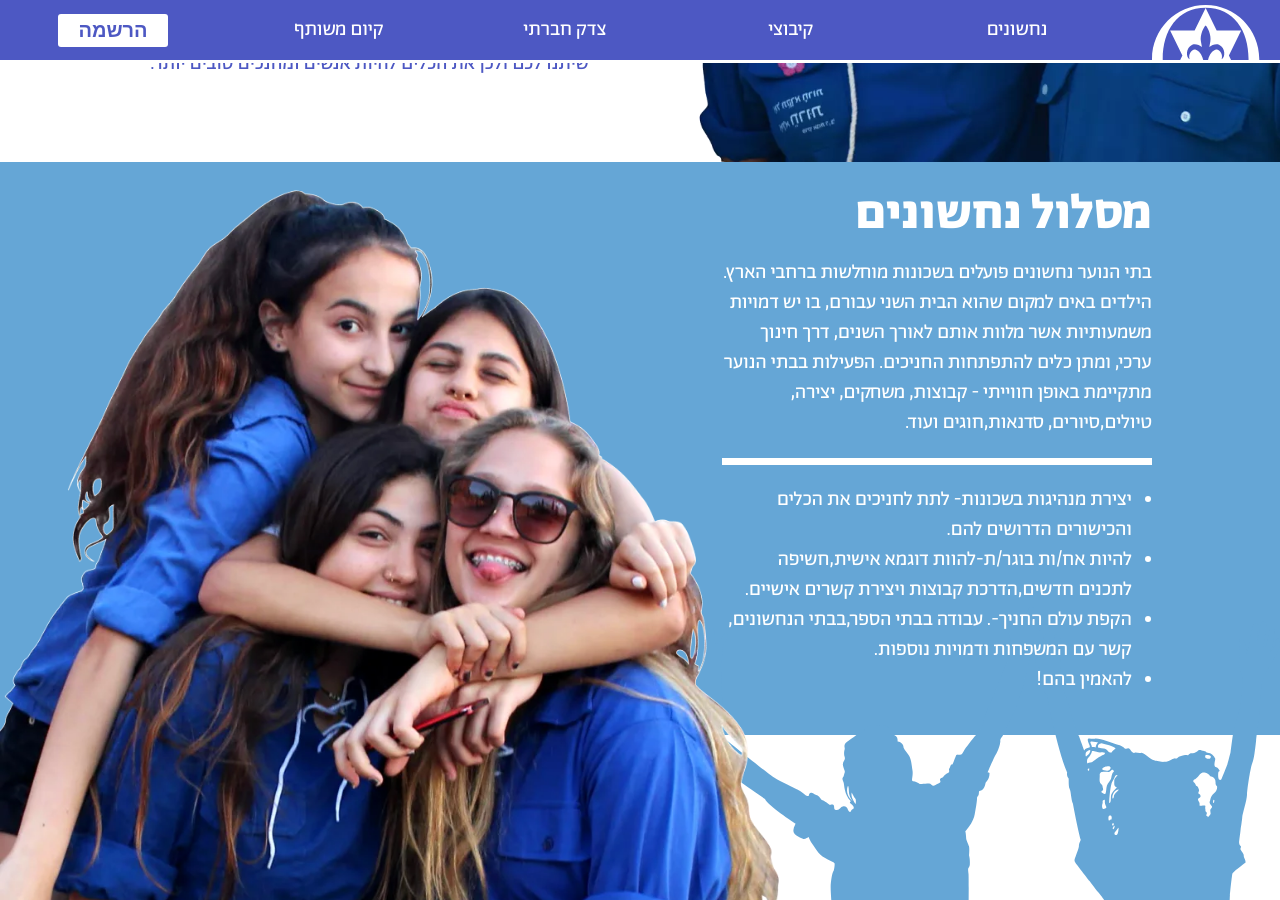
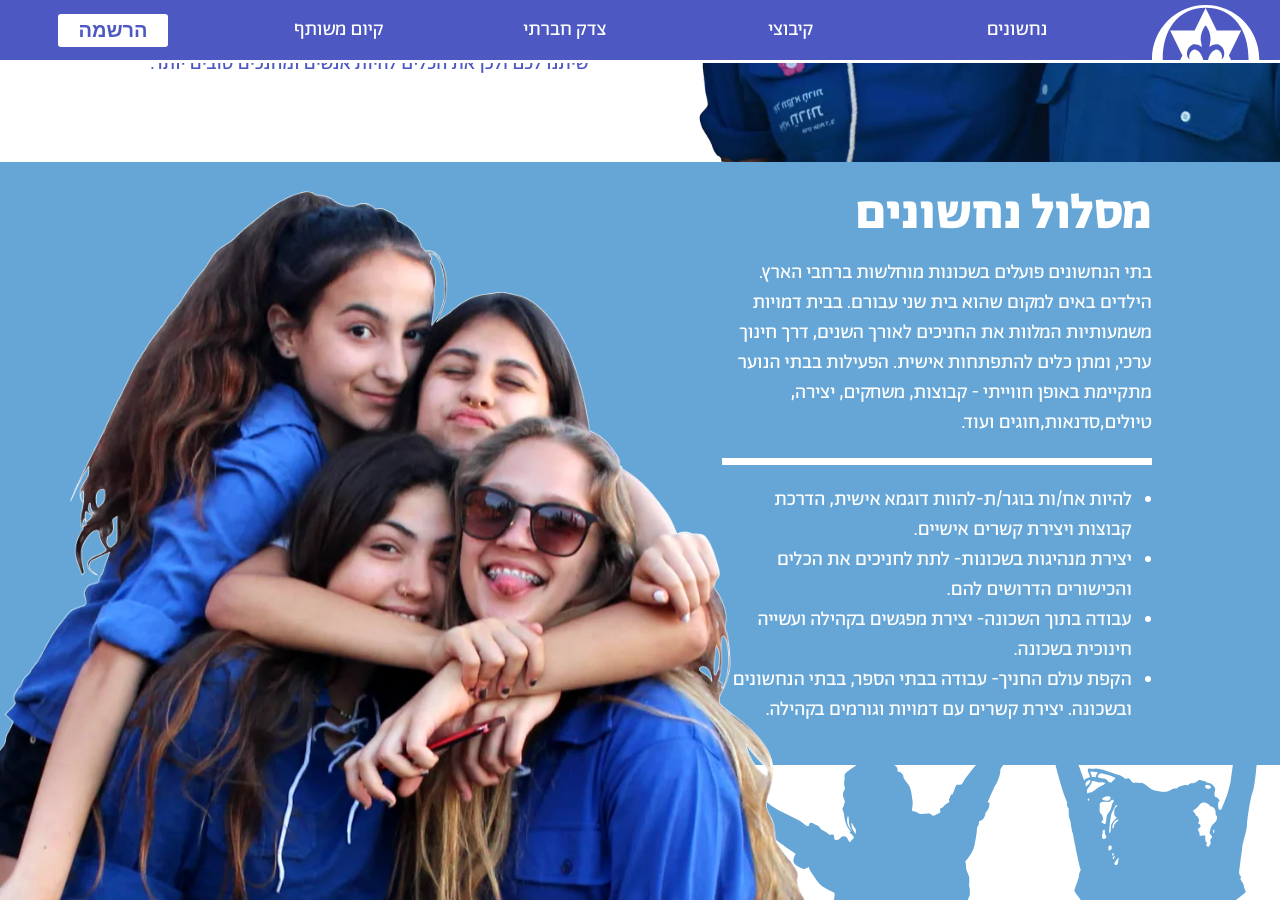
Before and after one commit to thecodecircle/maslulim, a Jekyll site: the page built from index.html, in a window 1280 px wide and 900 px high, scrolled down 1458 px. Built offline with Jekyll 4.4.1, drawn with Linux system fonts in a browser that asks for light colours; some of the changed text lies outside the part shown.

Commit message:
changes from elinor

```diff
--- a/_includes/about.html
+++ b/_includes/about.html
@@ -4,9 +4,9 @@
 		<p data-scroll="90" class="enter-right"><strong>
 				"במקום להילחם בחושך, עלינו להגביר את האור" (א. ד. גורדון)
 			</strong><br>
-			בשומר הצעיר אנחנו מגבירים ומגבירות את האור כבר יותר מ 100 שנה!
-			אנחנו מאמינים שיכולה להיות כאן חברה צודקת ושוויונית, שבה לכולם יש מקום.
-			בואו לעורר השראה ולהיות דמויות משמעותיות עבור בני ובנות נוער ולעשות חינוך ערכי לתפיסת עולם של צדק, שוויון ואמונה באדם.
+			בשומר הצעיר אנחנו מגבירים ומגבירות את האור כבר יותר מ 100 שנה! אנחנו מאמינים שיכולה להיות כאן חברה צודקת ושוויונית, שבה לכולם יש מקום. בואו למקום שבו אפשר לחלום בגדול, לעורר השראה ולהיות דמויות משמעותיות עבור בני ובנות נוער.
+*בואו להיות מי שאתם ולעשות חינוך ערכי לתפיסת עולם של צדק, שוויון ואמונה באדם.*
+
 		</p>
 		<hr>
 
--- a/_includes/contact.html
+++ b/_includes/contact.html
@@ -46,10 +46,10 @@
 					<label for="entry.1846822510">טלפון</label>
 					<input type="number" name="entry.1846822510" value="" required>
 				</div>
-				<div class="mail">
+				<!-- <div class="mail">
 					<label for="email">מייל</label>
 					<input type="email" name="entry.866560517" value="" required>
-				</div>
+				</div> -->
 
 				<div class="most">
 					<label for="interesting">המסלול שהכי מעניין אותי</label>
--- a/_includes/kibbutzi.html
+++ b/_includes/kibbutzi.html
@@ -2,24 +2,21 @@
 	<img class="desktop" src="assets/img/pic/kibbutzi.webp" alt="קיבוצי">
 	<div class="">
 		<h1 data-scroll="80" class="enter-left">מסלול קיבוצי</h1>
-		<p data-scroll="80" class="enter-left">אם את\ה מחפש שנה של עשייה קהילתית, חלוצית וחינוכית זה המקום בשבילך!
-בואו להדריך ולחנך בקיבוצי התנועה <strong>בעוטף עזה.</strong>
-קיבוצי השומר הצעיר קמו במטרה לחיות אורח חיים ציוני,שיתופי בזיקה לטבע בארץ ישראל, ואנחנו ממשיכי דרכם. בואו לעבוד עם הנוער, הקהילה והטבע.
+		<p data-scroll="80" class="enter-left">
+			אם את\ה מחפש/ת שנה של עשייה חינוכית, קהילתית וחלוצית זה המקום בשבילך! בואו להדריך ולחנך בקיבוצי התנועה <strong>בצפון ובדרום הארץ.</strong>
+
+ קיבוצי השומר הצעיר קמו במטרה לחיות אורח חיים ציוני,שיתופי בזיקה לטבע בארץ ישראל. בואו לעבוד עם הנוער, הקהילה והטבע.
 		</p>
 		<hr>
 		<ul data-scroll="80" class="enter-left">
 			<li>
-				שנת של השתלבות בחיי הקהילה והטבע הקיבוצי.
+				להיות הלב של החינוך התנועתי בקיבוץ -מפגש חינוכי עם ילדים ובני נוער, להביא את מי שאתם ולהיות דמות משמעותית ורלוונטית עבורם.			</li>
+			<li>
+				יצירת חברת נעורים - חינוך לערכים, פיתוח מנהיגות ומסוגלות.
 			</li>
 			<li>
-				להיות הלב של החינוך התנועתי בקיבוץ -הדרכת פעולות,חינוך ערכי, ליווי המדריכים, טיולים ועוד.
-			</li>
-			<li>
-				עבודה בענפי הקיבוץ השונים-חקלאות, נוי, גן ילדים ועוד
-			</li>
-			<li>
-				חיבור לאנשים ולקהילה-הובלת פרוייקטים שנועדו ליצור מפגשים וחיי תרבות.
-			</li>
+				השתלבות בחיי הקהילה והקיבוץ - עבודה בענפי הקיבוץ והובלת פרוייקטים שנועדו ליצור מפגשים וחיי תרבות.			</li>
+
 		</ul>
 
 		<img class="mobile" src="assets/img/svg/mobile/kibbutzi.svg" alt="קיבוצי">
--- a/_includes/nachshonim.html
+++ b/_includes/nachshonim.html
@@ -3,24 +3,22 @@
 	<div>
 		<h1 data-scroll="80" class="enter-right">מסלול נחשונים</h1>
 		<p data-scroll="80" class="enter-right">
-			בתי הנוער נחשונים פועלים בשכונות מוחלשות ברחבי הארץ.
-הילדים באים למקום שהוא הבית השני עבורם, בו יש דמויות משמעותיות אשר מלוות אותם לאורך השנים, דרך חינוך ערכי, ומתן כלים להתפתחות החניכים.
-הפעילות בבתי הנוער מתקיימת באופן חווייתי - קבוצות, משחקים, יצירה, טיולים,סיורים, סדנאות,חוגים ועוד.
+			בתי הנחשונים פועלים בשכונות מוחלשות ברחבי הארץ. הילדים באים למקום שהוא בית שני עבורם. בבית דמויות משמעותיות המלוות את החניכים לאורך השנים, דרך חינוך ערכי, ומתן כלים להתפתחות אישית. הפעילות בבתי הנוער מתקיימת באופן חווייתי - קבוצות, משחקים, יצירה, טיולים,סדנאות,חוגים ועוד.
 		</p>
 		<hr>
 
 			<ul  data-scroll="80" class="enter-right">
 				<li>
+					להיות אח/ות בוגר/ת-להוות דוגמא אישית, הדרכת קבוצות ויצירת קשרים אישיים.
+				</li>
+				<li>
 					יצירת מנהיגות בשכונות- לתת לחניכים את הכלים והכישורים הדרושים להם.
 				</li>
 				<li>
-					להיות אח/ות בוגר/ת-להוות דוגמא אישית,חשיפה לתכנים חדשים,הדרכת קבוצות ויצירת קשרים אישיים.
+					עבודה בתוך השכונה- יצירת מפגשים בקהילה ועשייה חינוכית בשכונה.
 				</li>
 				<li>
-					הקפת עולם החניך-. עבודה בבתי הספר,בבתי הנחשונים, קשר עם המשפחות ודמויות נוספות.
-				</li>
-				<li>
-					להאמין בהם!
+					הקפת עולם החניך- עבודה בבתי הספר, בבתי הנחשונים ובשכונה. יצירת קשרים עם דמויות וגורמים בקהילה.
 				</li>
 			</ul>
 
```
Also changed, not shown: 1 other file.
